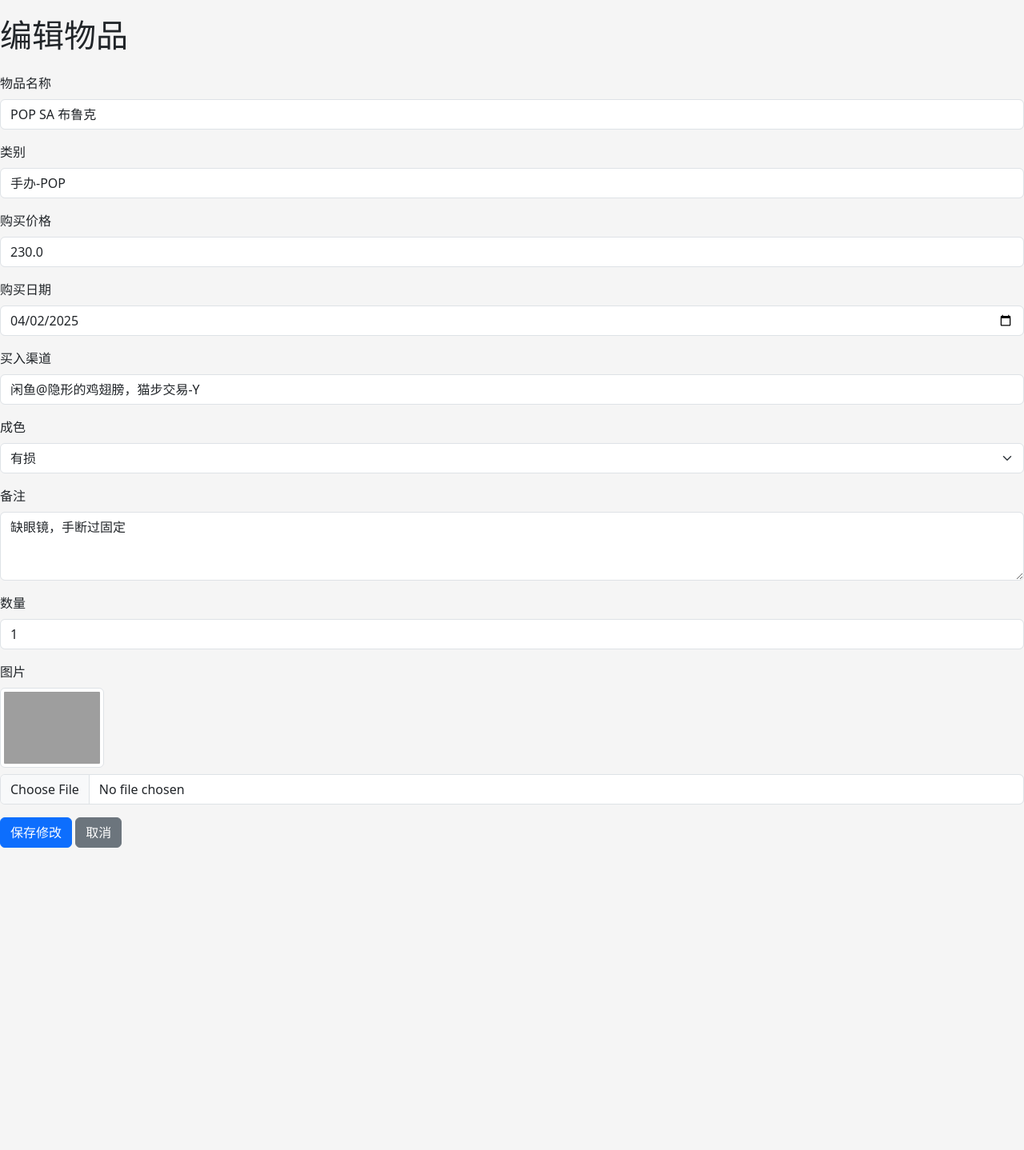
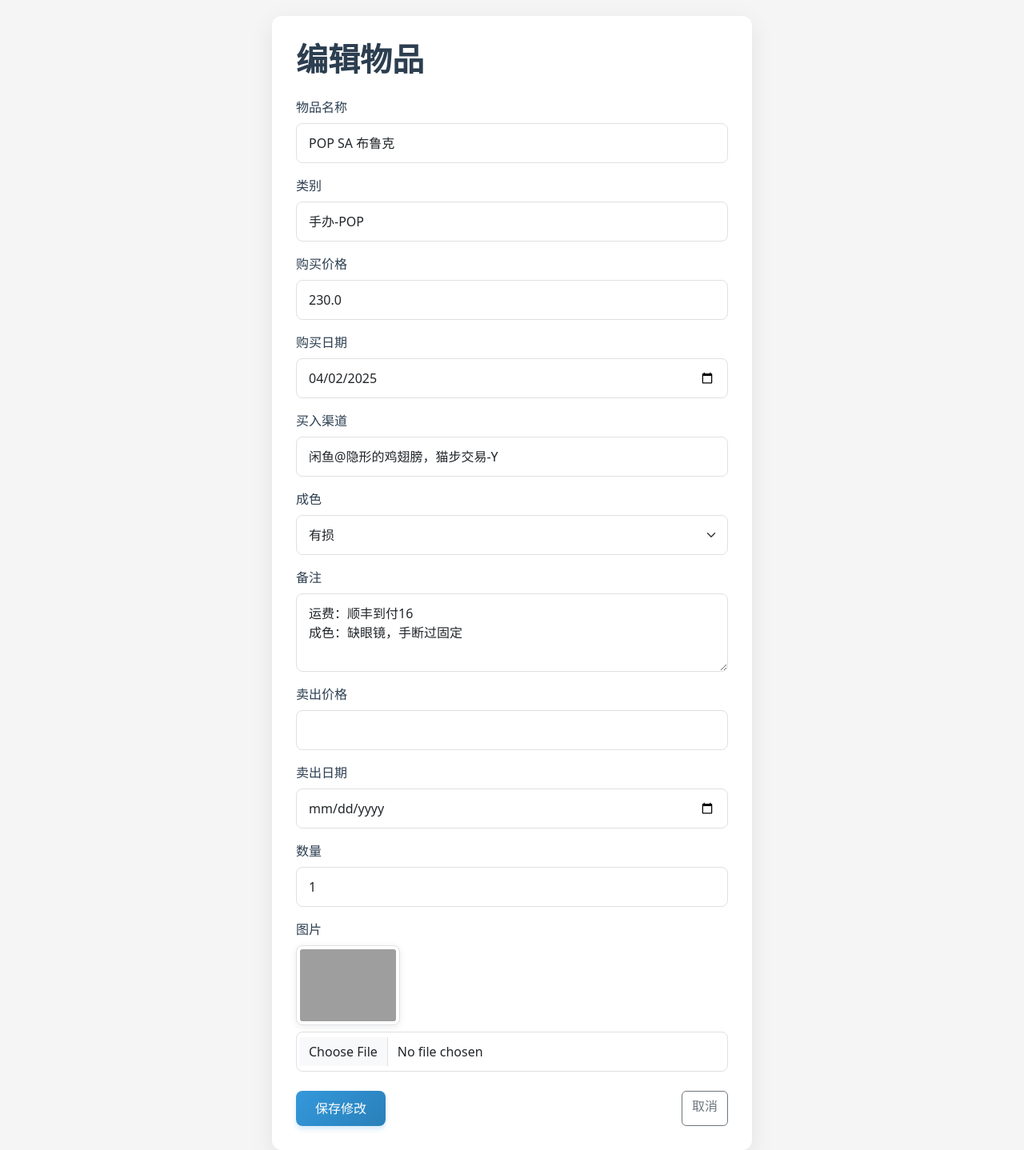
Before and after one commit to MonkeyDTH/StorageManagement, a Flask app: page /edit/1 in a window 1280 px wide. Shown: the whole page at 80% size. Before the commit the page ends 1060 px from the top, so only its background shows below. Run offline with Flask 3, Linux system fonts and the light colour scheme; grey boxes are pictures that could not be loaded.

Commit message:
refactor: 移除卖出功能并整合到编辑页面
移除独立的卖出页面和路由，将卖出功能整合到编辑页面中，简化操作流程并提升用户体验。同时更新了物品信息的显示和样式。

```diff
--- a/app/data/items.json
+++ b/app/data/items.json
@@ -11,7 +11,7 @@
     "condition": "有损",
     "sold_date": null,
     "sold_price": null,
-    "remark": "缺眼镜，手断过固定"
+    "remark": "运费：顺丰到付16\r\n成色：缺眼镜，手断过固定"
   },
   {
     "id": 2,
@@ -21,11 +21,11 @@
     "quantity": 1,
     "image": "2025-04-06_12-37-56_IMG_8039.JPG",
     "purchase_date": "2025-04-05",
-    "purchase_channel": null,
-    "condition": null,
+    "purchase_channel": "闲鱼@Love卯",
+    "condition": "全新",
     "sold_date": null,
     "sold_price": null,
-    "remark": null
+    "remark": "运费：包邮"
   },
   {
     "id": 3,
@@ -35,11 +35,11 @@
     "quantity": 1,
     "image": "2025-03-31_12-07-29_IMG_7831.JPG",
     "purchase_date": "2025-03-31",
-    "purchase_channel": null,
-    "condition": null,
+    "purchase_channel": "闲鱼@曹图图呀",
+    "condition": "无损无盒",
     "sold_date": null,
     "sold_price": null,
-    "remark": null
+    "remark": "运费：包邮"
   },
   {
     "id": 4,
@@ -49,10 +49,10 @@
     "quantity": 1,
     "image": "2024-07-03_20-49-33_IMG_3320.JPG",
     "purchase_date": "2024-06-30",
-    "purchase_channel": null,
-    "condition": null,
+    "purchase_channel": "拼多多",
+    "condition": "全新",
     "sold_date": "2025-01-13",
     "sold_price": 140.0,
-    "remark": null
+    "remark": "运费：包邮"
   }
 ]
--- a/app/routes.py
+++ b/app/routes.py
@@ -103,20 +103,6 @@ def add_item():
 
     return render_template('add_item.html')
 
-@app.route('/sell/<int:item_id>', methods=['GET', 'POST'])
-def sell_item(item_id):
-    item = next((i for i in items if i.id == item_id), None)
-    if not item:
-        return redirect(url_for('index'))
-
-    if request.method == 'POST':
-        item.sold_price = float(request.form['sold_price'])
-        item.sold_date = datetime.strptime(request.form['sold_date'], '%Y-%m-%d')
-        app.storage.save_items()  # 修改为调用app.storage.save_items()
-        return redirect(url_for('index'))
-
-    return render_template('sell_item.html', item=item)
-
 @app.route('/edit/<int:item_id>', methods=['GET', 'POST'])
 def edit_item(item_id):
     item = next((i for i in items if i.id == item_id), None)
@@ -129,9 +115,15 @@ def edit_item(item_id):
         item.purchase_price = float(request.form['price'])
         item.quantity = int(request.form['quantity'])
         item.purchase_date = datetime.strptime(request.form['purchase_date'], '%Y-%m-%d') if request.form['purchase_date'] else None
-        item.purchase_channel = request.form.get('purchase_channel')  # 新增
-        item.condition = request.form.get('condition')  # 新增
-        item.remark = request.form.get('remark')  # 新增
+        item.purchase_channel = request.form.get('purchase_channel')
+        item.condition = request.form.get('condition')
+        item.remark = request.form.get('remark')
+
+        # 处理卖出信息
+        sold_price = request.form.get('sold_price')
+        item.sold_price = float(sold_price) if sold_price else None
+        sold_date = request.form.get('sold_date')
+        item.sold_date = datetime.strptime(sold_date, '%Y-%m-%d') if sold_date else None
 
         # 处理图片更新
         if 'image' in request.files:
@@ -147,7 +139,7 @@ def edit_item(item_id):
                         f.write(compressed_img.read())
                     item.image = filename
 
-        app.storage.save_items()  # 修改为调用app.storage.save_items()
+        app.storage.save_items()
         return redirect(url_for('index'))
 
     return render_template('edit_item.html', item=item)
--- a/app/templates/edit_item.html
+++ b/app/templates/edit_item.html
@@ -1,12 +1,64 @@
 {% extends "base.html" %}
 
 {% block content %}
-<h1 class="mb-4">编辑物品</h1>
+<style>
+    /* 新增科技感样式 */
+    .edit-form-container {
+        max-width: 600px;
+        margin: 0 auto;
+        padding: 30px;
+        background: white;
+        border-radius: 12px;
+        box-shadow: 0 8px 30px rgba(0, 0, 0, 0.08);
+    }
+
+    .form-label {
+        font-weight: 500;
+        color: #2c3e50;
+        margin-bottom: 8px;
+    }
+
+    .form-control, .form-select {
+        border: 1px solid #e0e0e0;
+        border-radius: 8px;
+        padding: 12px 15px;
+        transition: all 0.3s ease;
+    }
+
+    .form-control:focus, .form-select:focus {
+        border-color: #3498db;
+        box-shadow: 0 0 0 3px rgba(52, 152, 219, 0.2);
+    }
+
+    .btn-primary {
+        background: linear-gradient(135deg, #3498db, #2980b9);
+        border: none;
+        border-radius: 8px;
+        padding: 10px 24px;
+        box-shadow: 0 4px 6px rgba(52, 152, 219, 0.2);
+        transition: all 0.3s ease;
+    }
+
+    .btn-primary:hover {
+        transform: translateY(-2px);
+        box-shadow: 0 6px 12px rgba(52, 152, 219, 0.3);
+    }
+
+    .img-thumbnail {
+        border-radius: 8px;
+        box-shadow: 0 2px 10px rgba(0,0,0,0.08);
+    }
+</style>
+
+<div class="edit-form-container">
+    <h1 class="mb-4" style="color: #2c3e50; font-weight: 600;">编辑物品</h1>
     <form method="post" enctype="multipart/form-data">
+        <!-- 表单内容保持不变 -->
         <div class="mb-3">
             <label class="form-label">物品名称</label>
             <input type="text" class="form-control" name="name" value="{{ item.name }}" required>
         </div>
+
         <div class="mb-3">
             <label class="form-label">类别</label>
             <input type="text" class="form-control" name="category" value="{{ item.category }}" required>
@@ -41,6 +93,15 @@
             <textarea class="form-control" name="remark" rows="3">{{ item.remark or '' }}</textarea>
         </div>
         <div class="mb-3">
+            <label class="form-label">卖出价格</label>
+            <input type="number" step="0.01" class="form-control" name="sold_price" value="{{ item.sold_price or '' }}">
+        </div>
+        <div class="mb-3">
+            <label class="form-label">卖出日期</label>
+            <input type="date" class="form-control" name="sold_date"
+                   value="{{ item.sold_date.strftime('%Y-%m-%d') if item.sold_date else '' }}">
+        </div>
+        <div class="mb-3">
             <label class="form-label">数量</label>
             <input type="number" class="form-control" name="quantity" value="{{ item.quantity }}" required>
         </div>
@@ -54,7 +115,10 @@
             <input type="file" class="form-control" name="image" accept="image/*">
         </div>
 
+        <div class="d-flex justify-content-between mt-4">
             <button type="submit" class="btn btn-primary">保存修改</button>
-    <a href="{{ url_for('index') }}" class="btn btn-secondary">取消</a>
+            <a href="{{ url_for('index') }}" class="btn btn-outline-secondary">取消</a>
+        </div>
     </form>
+</div>
 {% endblock %}
```
Also changed, not shown: app/templates/index.html (+70 -7 lines), app/templates/sell_item.html (deleted, +0 -16 lines). Lines whose indentation alone changed are shown as unchanged.
